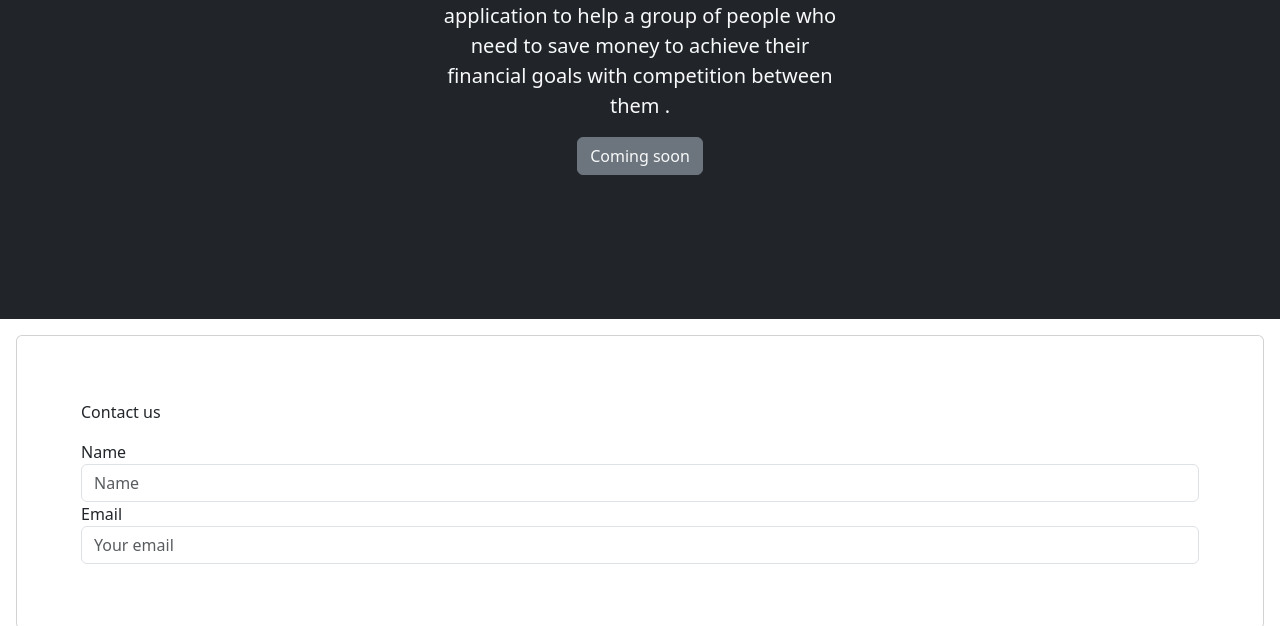
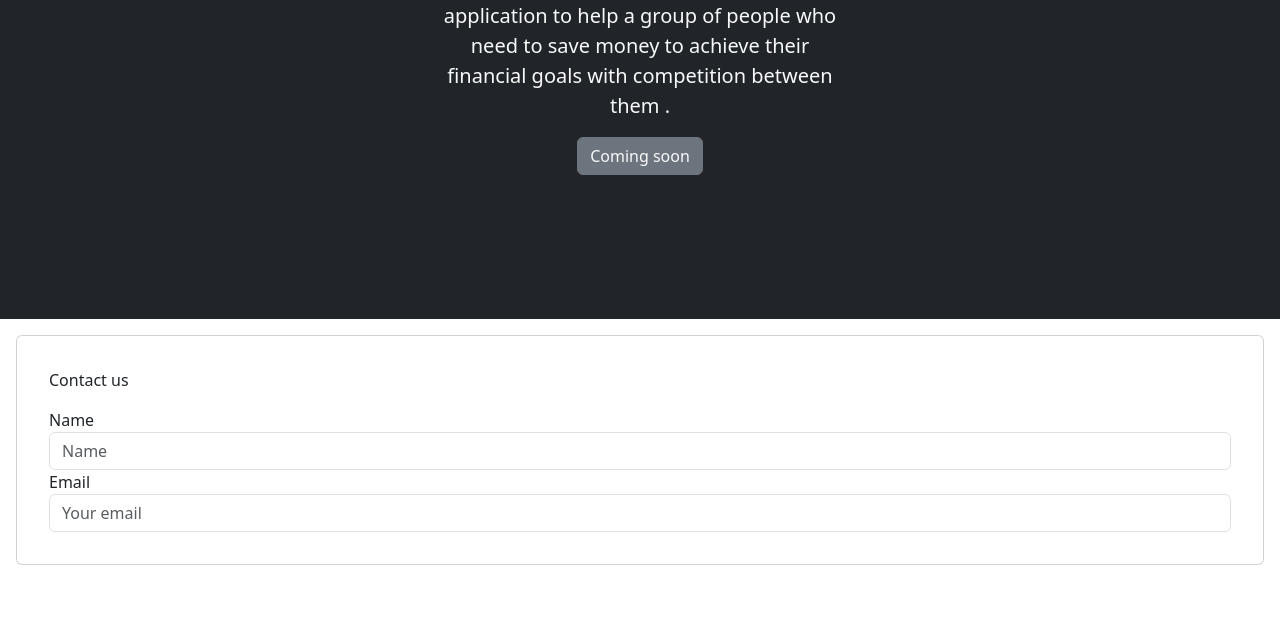
Before and after one commit to Matty-88/1800_202330_BBY39, a plain HTML site: page index.html in a window 1280 px wide. Shown: the part 313-939 px from the top of the page. Drawn offline with nearby package versions, Linux system fonts and the light colour scheme.

Commit message:
chagned padding

```diff
--- a/index.html
+++ b/index.html
@@ -131,7 +131,7 @@
       ></div>
     </div>
 
-    <div class="card m-3 p-5">
+    <div class="card m-3 p-3">
       <div class="card-body">
         <p>Contact us</p>
         <form>
```
